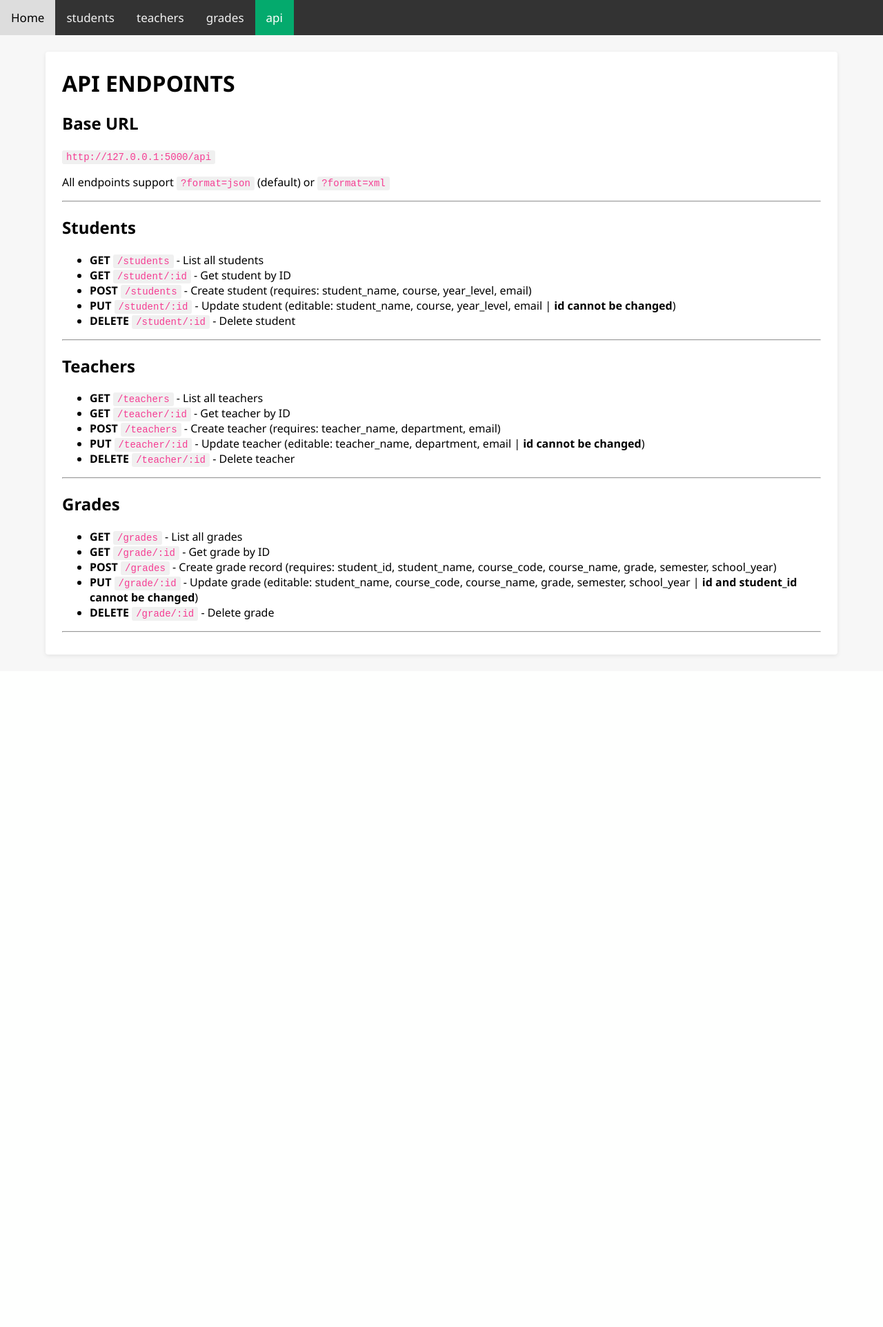
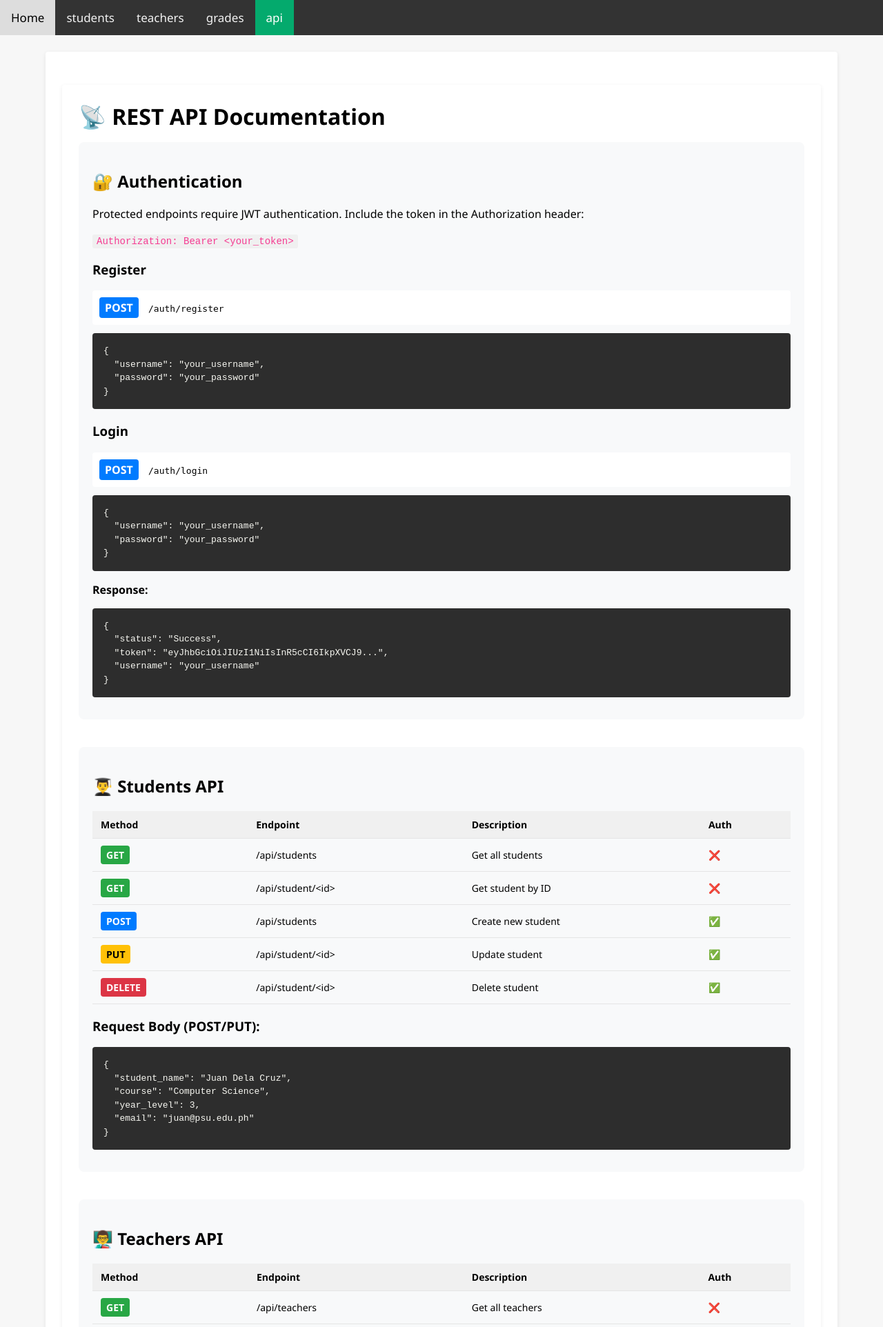
Before and after one commit to YG-paaleee/flaskr, a Flask app: page /blog/api in a window 1280 px wide. Shown: the top 1924 px of the page at 69% size. Before the commit the page ends 953 px from the top, so only its background shows below. Run offline with Flask 3, Linux system fonts and the light colour scheme; some libraries are stand-ins or nearby versions.

Commit message:
updated README and API documentation page

```diff
--- a/projectsite/static/css/style.css
+++ b/projectsite/static/css/style.css
@@ -86,3 +86,33 @@ code {
   font-size: 14px;
   color: #f53c92;
 }
+
+.api-section {
+  margin-bottom: 40px;
+  padding: 20px;
+  background: #f8f9fa;
+  border-radius: 8px;
+}
+
+.endpoint {
+  margin: 10px 0;
+  padding: 10px;
+  background: #fff;
+  border-radius: 4px;
+}
+
+.method {
+  padding: 4px 8px;
+  border-radius: 4px;
+  font-weight: bold;
+  color: white;
+  margin-right: 10px;
+  display: inline-block;
+}
+
+.get { background: #28a745; }
+.post { background: #007bff; }
+.put { background: #ffc107; color: #000; }
+.delete { background: #dc3545; }
+
+.url { font-family: monospace; }
--- a/projectsite/templates/api.html
+++ b/projectsite/templates/api.html
@@ -1,52 +1,242 @@
 {% extends "base.html" %}
+
+{% block title %}API Documentation{% endblock %}
+
 {% block content %}
-<h1>API ENDPOINTS</h1>
+<div class="container">
+    <h1>📡 REST API Documentation</h1>
 
-<section>
-    <h2>Base URL</h2>
-    <code>http://127.0.0.1:5000/api</code>
-    <p>All endpoints support <code>?format=json</code> (default) or <code>?format=xml</code></p>
-</section>
+    <section class="api-section">
+        <h2>🔐 Authentication</h2>
+        <p>Protected endpoints require JWT authentication. Include the token in the Authorization header:</p>
+        <code>Authorization: Bearer &lt;your_token&gt;</code>
 
-<hr>
+        <h3>Register</h3>
+        <div class="endpoint">
+            <span class="method post">POST</span>
+            <span class="url">/auth/register</span>
+        </div>
+        <pre>{
+  "username": "your_username",
+  "password": "your_password"
+}</pre>
 
-<section>
-    <h2>Students</h2>
-    <ul>
-        <li><strong>GET</strong> <code>/students</code> - List all students</li>
-        <li><strong>GET</strong> <code>/student/:id</code> - Get student by ID</li>
-        <li><strong>POST</strong> <code>/students</code> - Create student (requires: student_name, course, year_level, email)</li>
-        <li><strong>PUT</strong> <code>/student/:id</code> - Update student (editable: student_name, course, year_level, email | <strong>id cannot be changed</strong>)</li>
-        <li><strong>DELETE</strong> <code>/student/:id</code> - Delete student</li>
-    </ul>
-</section>
+        <h3>Login</h3>
+        <div class="endpoint">
+            <span class="method post">POST</span>
+            <span class="url">/auth/login</span>
+        </div>
+        <pre>{
+  "username": "your_username",
+  "password": "your_password"
+}</pre>
+        <p><strong>Response:</strong></p>
+        <pre>{
+  "status": "Success",
+  "token": "eyJhbGciOiJIUzI1NiIsInR5cCI6IkpXVCJ9...",
+  "username": "your_username"
+}</pre>
+    </section>
 
-<hr>
+    <section class="api-section">
+        <h2>👨‍🎓 Students API</h2>
+        <table>
+            <thead>
+                <tr>
+                    <th>Method</th>
+                    <th>Endpoint</th>
+                    <th>Description</th>
+                    <th>Auth</th>
+                </tr>
+            </thead>
+            <tbody>
+                <tr>
+                    <td><span class="method get">GET</span></td>
+                    <td>/api/students</td>
+                    <td>Get all students</td>
+                    <td>❌</td>
+                </tr>
+                <tr>
+                    <td><span class="method get">GET</span></td>
+                    <td>/api/student/&lt;id&gt;</td>
+                    <td>Get student by ID</td>
+                    <td>❌</td>
+                </tr>
+                <tr>
+                    <td><span class="method post">POST</span></td>
+                    <td>/api/students</td>
+                    <td>Create new student</td>
+                    <td>✅</td>
+                </tr>
+                <tr>
+                    <td><span class="method put">PUT</span></td>
+                    <td>/api/student/&lt;id&gt;</td>
+                    <td>Update student</td>
+                    <td>✅</td>
+                </tr>
+                <tr>
+                    <td><span class="method delete">DELETE</span></td>
+                    <td>/api/student/&lt;id&gt;</td>
+                    <td>Delete student</td>
+                    <td>✅</td>
+                </tr>
+            </tbody>
+        </table>
 
-<section>
-    <h2>Teachers</h2>
-    <ul>
-        <li><strong>GET</strong> <code>/teachers</code> - List all teachers</li>
-        <li><strong>GET</strong> <code>/teacher/:id</code> - Get teacher by ID</li>
-        <li><strong>POST</strong> <code>/teachers</code> - Create teacher (requires: teacher_name, department, email)</li>
-        <li><strong>PUT</strong> <code>/teacher/:id</code> - Update teacher (editable: teacher_name, department, email | <strong>id cannot be changed</strong>)</li>
-        <li><strong>DELETE</strong> <code>/teacher/:id</code> - Delete teacher</li>
-    </ul>
-</section>
+        <h3>Request Body (POST/PUT):</h3>
+        <pre>{
+  "student_name": "Juan Dela Cruz",
+  "course": "Computer Science",
+  "year_level": 3,
+  "email": "juan@psu.edu.ph"
+}</pre>
+    </section>
 
-<hr>
+    <section class="api-section">
+        <h2>👨‍🏫 Teachers API</h2>
+        <table>
+            <thead>
+                <tr>
+                    <th>Method</th>
+                    <th>Endpoint</th>
+                    <th>Description</th>
+                    <th>Auth</th>
+                </tr>
+            </thead>
+            <tbody>
+                <tr>
+                    <td><span class="method get">GET</span></td>
+                    <td>/api/teachers</td>
+                    <td>Get all teachers</td>
+                    <td>❌</td>
+                </tr>
+                <tr>
+                    <td><span class="method get">GET</span></td>
+                    <td>/api/teacher/&lt;id&gt;</td>
+                    <td>Get teacher by ID</td>
+                    <td>❌</td>
+                </tr>
+                <tr>
+                    <td><span class="method post">POST</span></td>
+                    <td>/api/teachers</td>
+                    <td>Create new teacher</td>
+                    <td>✅</td>
+                </tr>
+                <tr>
+                    <td><span class="method put">PUT</span></td>
+                    <td>/api/teacher/&lt;id&gt;</td>
+                    <td>Update teacher</td>
+                    <td>✅</td>
+                </tr>
+                <tr>
+                    <td><span class="method delete">DELETE</span></td>
+                    <td>/api/teacher/&lt;id&gt;</td>
+                    <td>Delete teacher</td>
+                    <td>✅</td>
+                </tr>
+            </tbody>
+        </table>
 
-<section>
-    <h2>Grades</h2>
-    <ul>
-        <li><strong>GET</strong> <code>/grades</code> - List all grades</li>
-        <li><strong>GET</strong> <code>/grade/:id</code> - Get grade by ID</li>
-        <li><strong>POST</strong> <code>/grades</code> - Create grade record (requires: student_id, student_name, course_code, course_name, grade, semester, school_year)</li>
-        <li><strong>PUT</strong> <code>/grade/:id</code> - Update grade (editable: student_name, course_code, course_name, grade, semester, school_year | <strong>id and student_id cannot be changed</strong>)</li>
-        <li><strong>DELETE</strong> <code>/grade/:id</code> - Delete grade</li>
-    </ul>
-</section>
+        <h3>Request Body (POST/PUT):</h3>
+        <pre>{
+  "teacher_name": "Dr. Baji Lagumbaby",
+  "department": "Computer Science",
+  "email": "youngGodbaji@psu.edu.ph"
+}</pre>
+    </section>
 
-<hr>
+    <section class="api-section">
+        <h2>📊 Grades API</h2>
+        <table>
+            <thead>
+                <tr>
+                    <th>Method</th>
+                    <th>Endpoint</th>
+                    <th>Description</th>
+                    <th>Auth</th>
+                </tr>
+            </thead>
+            <tbody>
+                <tr>
+                    <td><span class="method get">GET</span></td>
+                    <td>/api/grades</td>
+                    <td>Get all grades</td>
+                    <td>❌</td>
+                </tr>
+                <tr>
+                    <td><span class="method get">GET</span></td>
+                    <td>/api/grade/&lt;id&gt;</td>
+                    <td>Get grade by ID</td>
+                    <td>❌</td>
+                </tr>
+                <tr>
+                    <td><span class="method post">POST</span></td>
+                    <td>/api/grades</td>
+                    <td>Create new grade</td>
+                    <td>✅</td>
+                </tr>
+                <tr>
+                    <td><span class="method put">PUT</span></td>
+                    <td>/api/grade/&lt;id&gt;</td>
+                    <td>Update grade</td>
+                    <td>✅</td>
+                </tr>
+                <tr>
+                    <td><span class="method delete">DELETE</span></td>
+                    <td>/api/grade/&lt;id&gt;</td>
+                    <td>Delete grade</td>
+                    <td>✅</td>
+                </tr>
+            </tbody>
+        </table>
+
+        <h3>Request Body (POST/PUT):</h3>
+        <pre>{
+  "student_id": 1,
+  "subject": "Programming",
+  "grade": 1.25,
+  "semester": "1st"
+}</pre>
+    </section>
+
+    <section class="api-section">
+        <h2>📤 Output Formats</h2>
+        <p>Add <code>?format=xml</code> to get XML output:</p>
+        <div class="endpoint">
+            <span class="method get">GET</span>
+            <span class="url">/api/students?format=xml</span>
+        </div>
+    </section>
+
+    <section class="api-section">
+        <h2>🔍 Search & Filter</h2>
+        <table>
+            <thead>
+                <tr>
+                    <th>Endpoint</th>
+                    <th>Description</th>
+                </tr>
+            </thead>
+            <tbody>
+                <tr>
+                    <td>/api/students?course=Computer</td>
+                    <td>Filter students by course</td>
+                </tr>
+                <tr>
+                    <td>/api/students?name=Juan</td>
+                    <td>Search students by name</td>
+                </tr>
+                <tr>
+                    <td>/api/teachers?department=Science</td>
+                    <td>Filter teachers by department</td>
+                </tr>
+                <tr>
+                    <td>/api/grades?semester=1st</td>
+                    <td>Filter grades by semester</td>
+                </tr>
+            </tbody>
+        </table>
+    </section>
+</div>
 
 {% endblock %}
```
Also changed, not shown: README.md.
